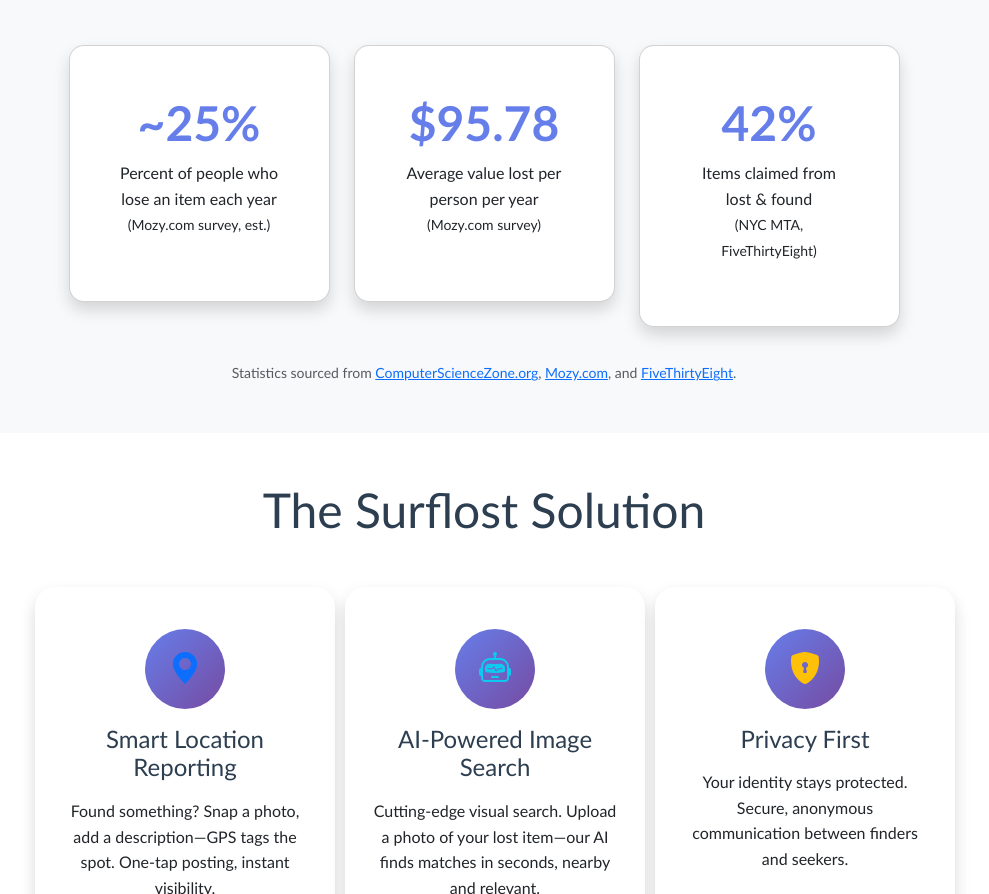
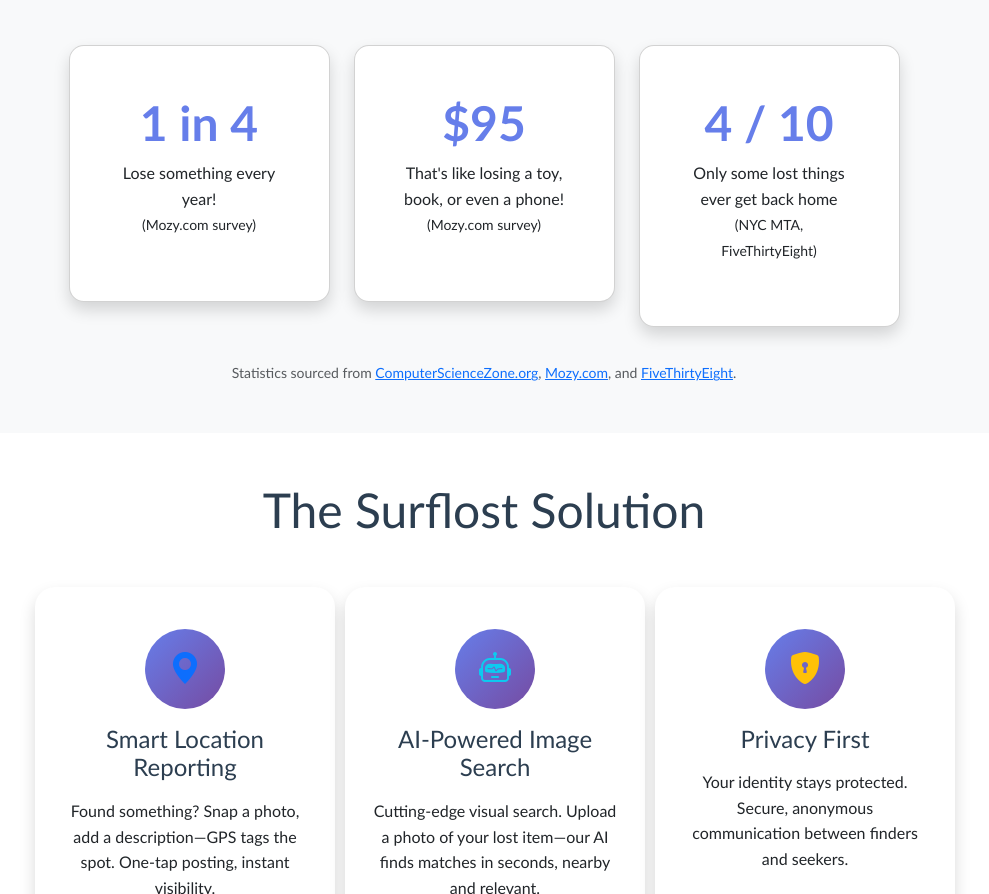
Before and after one commit to varun-surflost/varun-surflost.github.io, a plain HTML site: page index.html in a window 1280 px wide. Shown: the part 1105-1999 px from the top of the page, without its empty margins (156-1145 px from the left). Drawn offline with nearby package versions, Linux system fonts and the light colour scheme.

Commit message:
Update index.html

```diff
--- a/index.html
+++ b/index.html
@@ -84,24 +84,24 @@
                 <div class="col-md-3 mb-3">
                     <div class="card shadow stat-card text-center">
                         <div class="card-body">
-                            <span class="stat-number display-5 fw-bold">~25%</span>
-                            <p class="mt-2">Percent of people who lose an item each year <br><small>(Mozy.com survey, est.)</small></p>
+                            <span class="stat-number display-5 fw-bold">1 in 4</span>
+                            <p class="mt-2">Lose something every year! <br><small>(Mozy.com survey)</small></p>
                         </div>
                     </div>
                 </div>
                 <div class="col-md-3 mb-3">
                     <div class="card shadow stat-card text-center">
                         <div class="card-body">
-                            <span class="stat-number display-5 fw-bold">$95.78</span>
-                            <p class="mt-2">Average value lost per person per year <br><small>(Mozy.com survey)</small></p>
+                            <span class="stat-number display-5 fw-bold">$95</span>
+                            <p class="mt-2">That's like losing a toy, book, or even a phone! <br><small>(Mozy.com survey)</small></p>
                         </div>
                     </div>
                 </div>
                 <div class="col-md-3 mb-3">
                     <div class="card shadow stat-card text-center">
                         <div class="card-body">
-                            <span class="stat-number display-5 fw-bold">42%</span>
-                            <p class="mt-2">Items claimed from lost & found <br><small>(NYC MTA, FiveThirtyEight)</small></p>
+                            <span class="stat-number display-5 fw-bold">4 / 10</span>
+                            <p class="mt-2">Only some lost things ever get back home <br><small>(NYC MTA, FiveThirtyEight)</small></p>
                         </div>
                     </div>
                 </div>
```
